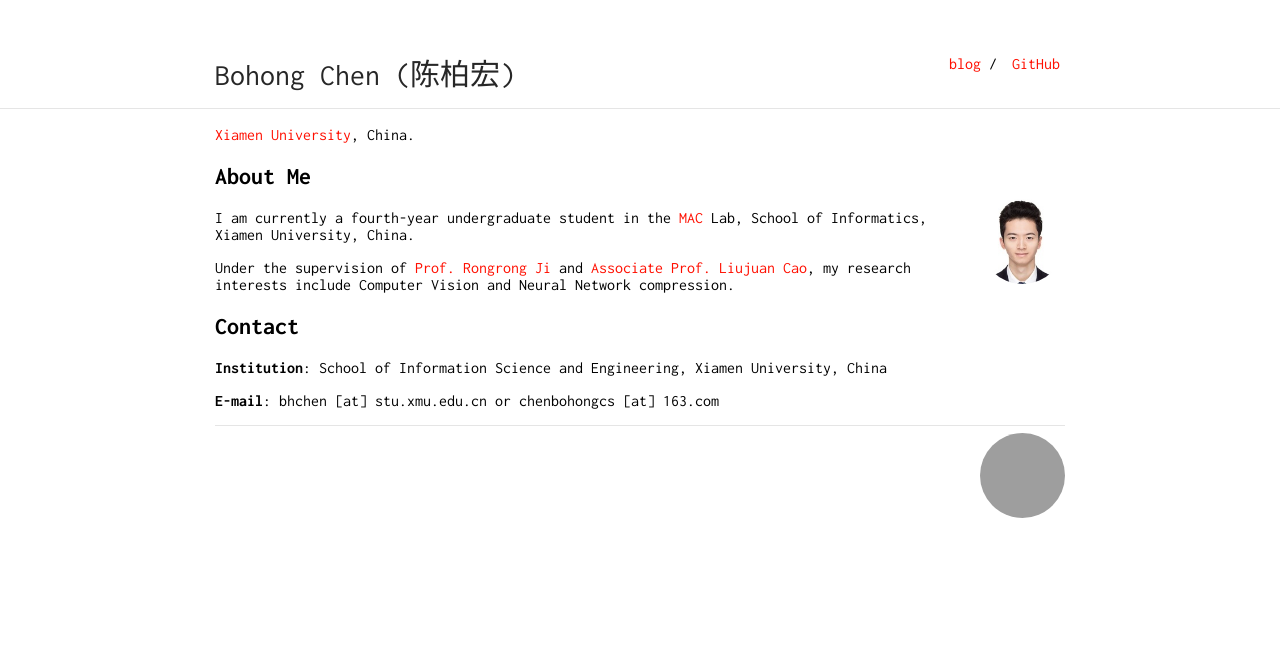
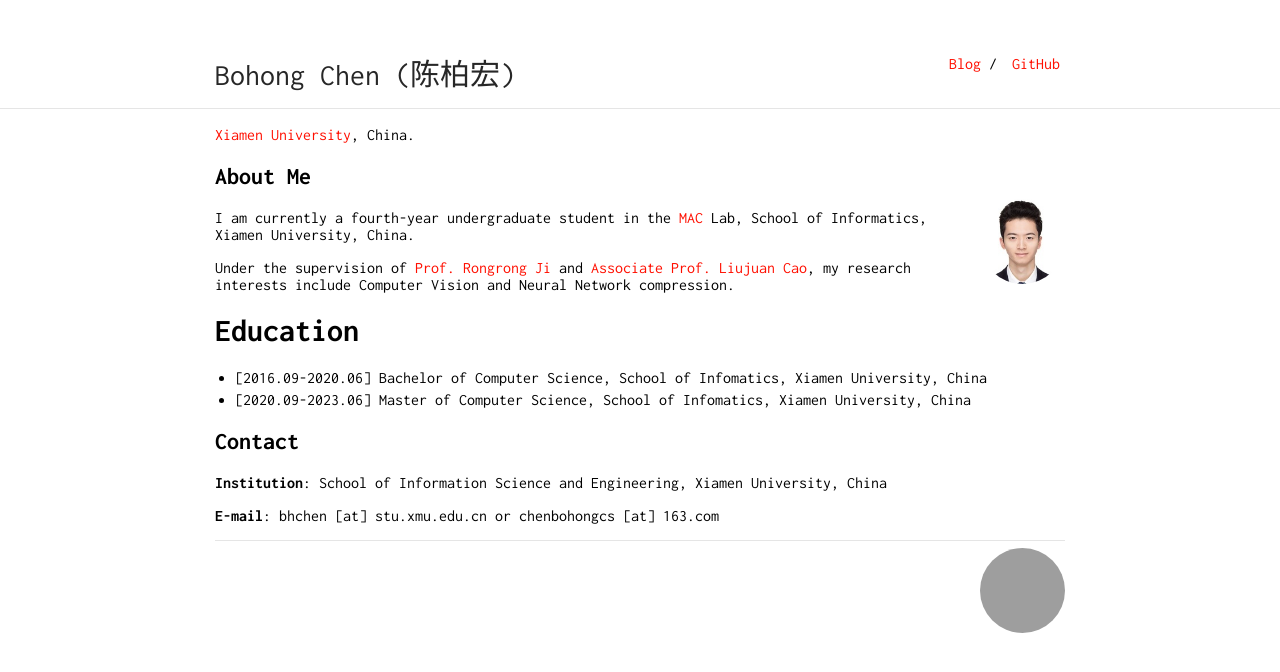
Before and after one commit to dad-lhw/chenbong.github.io, a Jekyll site: the page built from index.md, in a window 1280 px wide, cut to the strip 0-672 px from the top of the page. Built offline with Jekyll 4.4.1, drawn with Linux system fonts in a browser that asks for light colours; grey boxes are pictures that could not be loaded.

Commit message:
first commit

```diff
--- a/_data/nav.yml
+++ b/_data/nav.yml
@@ -1,5 +1,5 @@
 - name: "GitHub"
   link: https://github.com/chenbong
 
-- name: "blog"
+- name: "Blog"
   link: https://www.cnblogs.com/chenbong/
--- a/index.md
+++ b/index.md
@@ -12,7 +12,10 @@ I am currently a fourth-year undergraduate student in the [MAC](http://mac.xmu.e
 
 Under the supervision of [Prof. Rongrong Ji](http://mac.xmu.edu.cn/rrji-cn.html) and [Associate Prof. Liujuan Cao](https://information.xmu.edu.cn/info/1019/3182.htm), my research interests include Computer Vision and Neural Network compression.
 
+# Education
 
+- [2016.09-2020.06] Bachelor of Computer Science, School of Infomatics, Xiamen University, China
+- [2020.09-2023.06] Master of Computer Science, School of Infomatics, Xiamen University, China
 
 
 ## Contact
```
